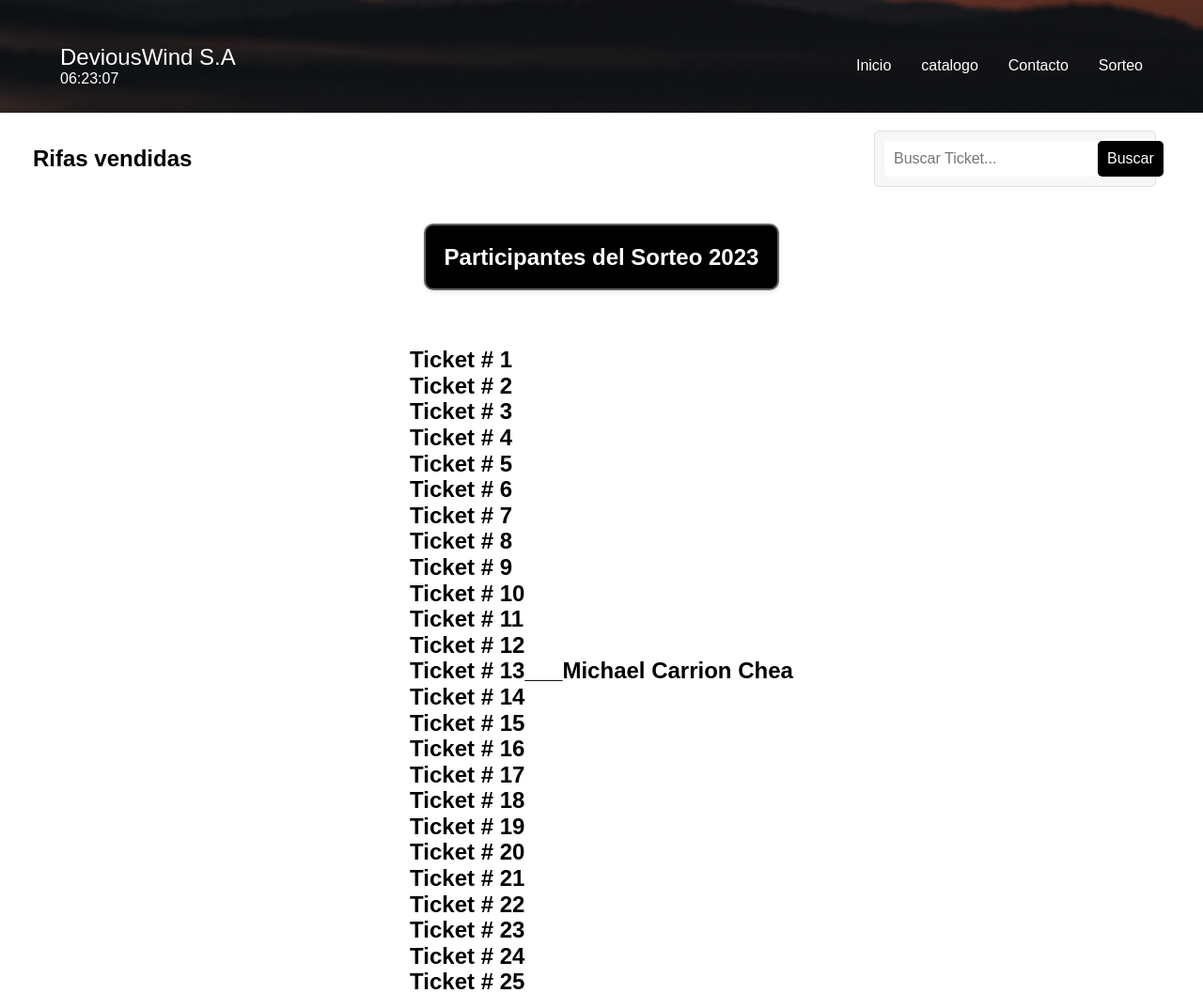
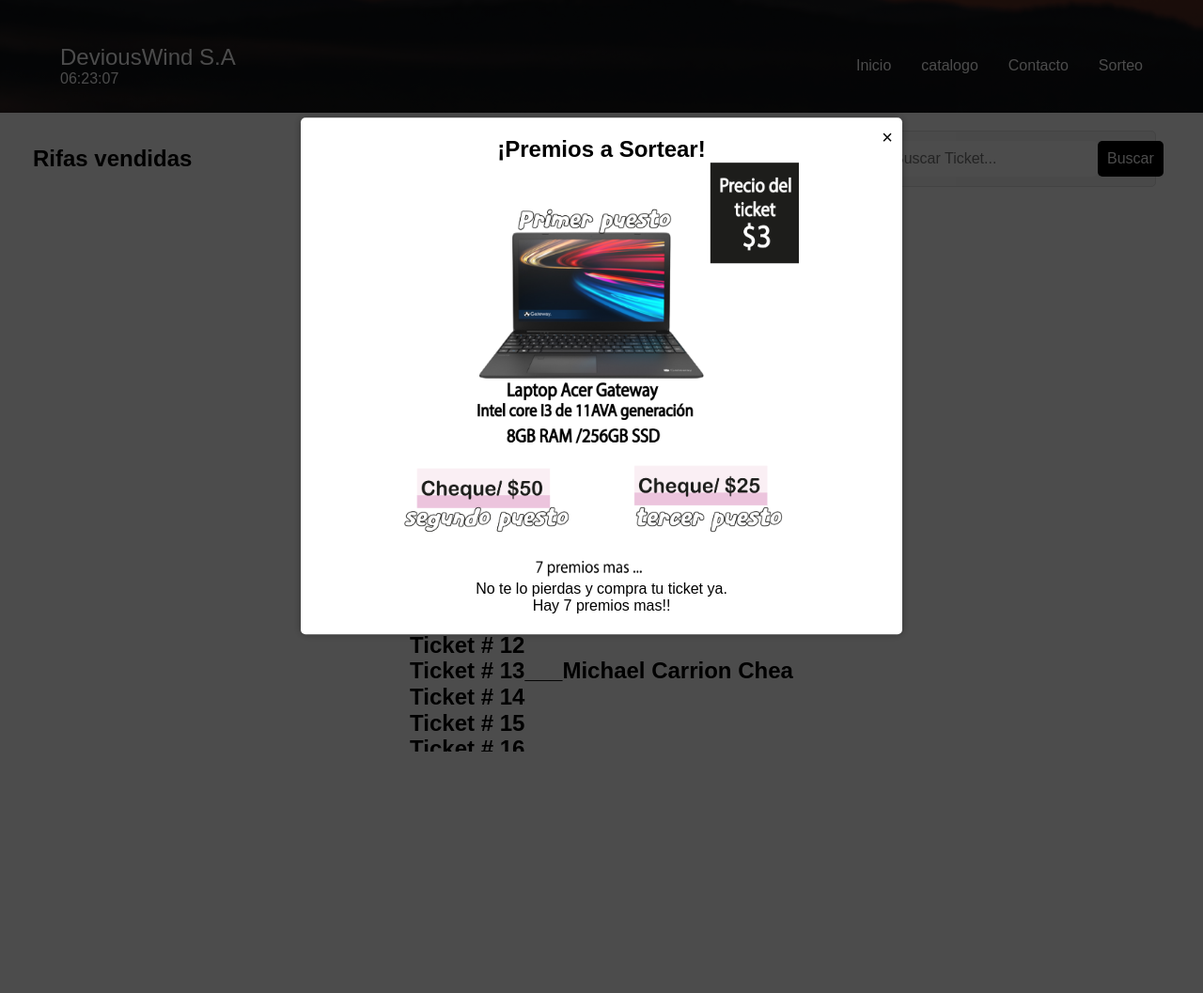
Before and after one commit to DeviousWind543/DeviousWind, a PHP site: page /sorteo.html in a window 1280 px wide. Shown: the top 1057 px of the page at 94% size. After the commit the page ends 800 px from the top, so only its background shows below. Run offline with PHP 8.4, Linux system fonts and the light colour scheme.

Commit message:
Version 0.0.08

```diff
--- a/css/scatalogo.css
+++ b/css/scatalogo.css
@@ -31,6 +31,50 @@
     justify-content: space-between;
     align-items: center;
 }
+/* Estilos para el contenido principal */
+.content {
+    text-align: center;
+    padding: 20px;
+}
+
+/* Estilos para la ventana emergente (popup) */
+.popup {
+    display: none;
+    position: fixed;
+    top: 0;
+    left: 0;
+    width: 100%;
+    height: 100%;
+    background-color: rgba(0, 0, 0, 0.7);
+    z-index: 1;
+}
+
+.popup-content {
+    position: absolute;
+    top: 50%;
+    left: 50%;
+    transform: translate(-50%, -50%);
+    padding: 20px;
+    background-color: #ffffff;
+    border-radius: 5px;
+    box-shadow: 0 0 10px rgba(0, 0, 0, 0.3);
+    text-align: center;
+    color: #000;
+}
+
+.close {
+    position: absolute;
+    top: 10px;
+    right: 10px;
+    font-size: 20px;
+    cursor: pointer;
+}
+
+/* Estilos para la imagen */
+img {
+    max-width: 70%; /* Asegura que la imagen no se desborde */
+}
+
 .x {
     display:grid;
     justify-content: space-between;
--- a/css/sorteo.css
+++ b/css/sorteo.css
@@ -7,7 +7,7 @@
 }
 .participant-list {
     width: 100%;
-    margin: 1000px auto;
+    margin: 0 auto;
     padding: 20px;
     background-color: #000000;
     border: 1px solid #000000;
--- /dev/null
+++ b/js/publicidad.js
@@ -0,0 +1,11 @@
+// Mostrar la ventana emergente al cargar la página
+window.addEventListener("load", function() {
+    const popup = document.getElementById("popup");
+    const closeButton = document.getElementById("close-button");
+
+    popup.style.display = "block";
+
+    closeButton.addEventListener("click", function() {
+        popup.style.display = "none";
+    });
+});
--- a/sorteo.html
+++ b/sorteo.html
@@ -59,7 +59,17 @@
                         </div>
                     </section>
                 </main>
-
+                <!-- Ventana emergente de publicidad (popup) -->
+    <div class="popup" id="popup">
+        <div class="popup-content">
+            <span class="close" id="close-button">&times;</span>
+            <h2>¡Premios a Sortear!</h2>
+            <img src="./images/publicidadp.png" alt="Oferta especial">
+            <p>No te lo pierdas y compra tu ticket ya.</p>
+            <p>Hay 7 premios mas!!</p>
+            <!--<a href="#">Más detalles</a>-->
+        </div>
+    </div>
 
                         <main>
                             <div class="participant-list">
@@ -623,6 +633,6 @@
     <script src="./js/Pantalla.js"></script>
     <script src="./js/reloj.js"></script>
     <script src="./js/BS.js"></script>
-    <script src="./js/sorteo.js"></script>
+    <script src="./js/publicidad.js"></script>
 </body>
 </html>
```
Also changed, not shown: 1.html (deleted, +0 -20 lines), 404.html (+3 -4 lines), css/1.css (deleted, +0 -19 lines), images/publicidadp.png (added).
